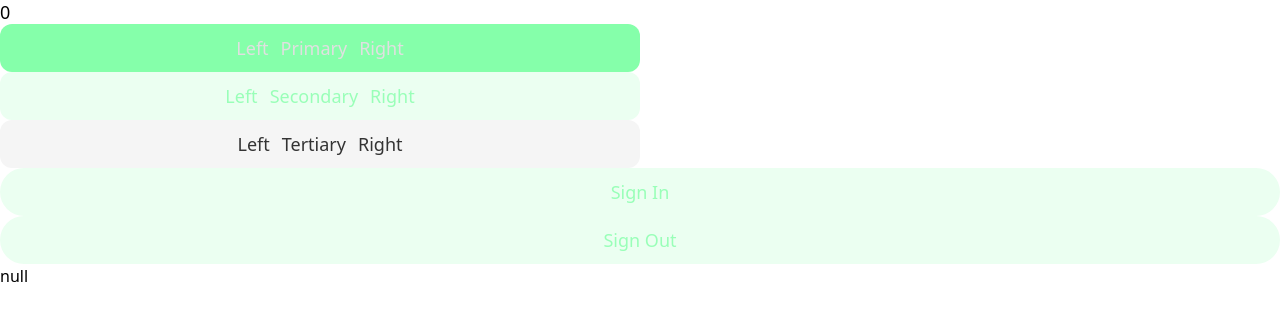
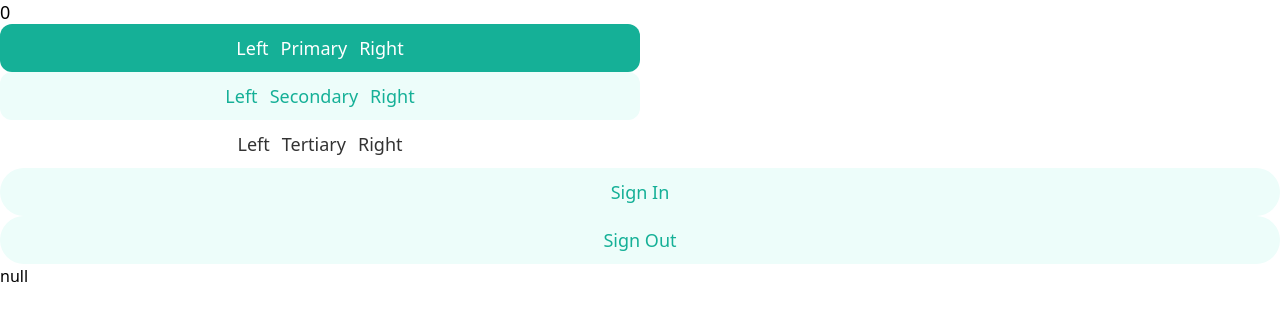
Before and after one commit to Alex12312312/moscow-hack, a Next.js app: page / in a window 1280 px wide. Shown: the top 320 px of the page. Built offline with nearby package versions, Linux system fonts and the light colour scheme; no server answers.

Commit message:
fix buttons and colors (#2)
---------

Co-authored-by: quassbottle <quassbottleyt@gmail.com>

```diff
--- a/src/app/(pages)/page.tsx
+++ b/src/app/(pages)/page.tsx
@@ -1,5 +1,5 @@
 'use client'
-import {PrimaryButton, RoundedSecondaryButton, SecondaryButton, TertiaryButton} from '@/components/ui/Button';
+import {Button} from '@/components/ui/Button';
 import {useState} from 'react';
 import {Typography} from 'Components/ui/Typography';
 import {signIn, signOut, useSession} from 'next-auth/react';
@@ -13,37 +13,48 @@ export default function Home() {
             <Typography size={'base1'} font={'regular'}>
                 {count}
             </Typography>
-            <PrimaryButton
+            <Button
                 className={'w-1/2'}
+                colorScheme={'primary'}
                 onClick={() => setCount(count + 1)}
                 leftIcon={<div>Left</div>}
                 rightIcon={<div>Right</div>}
             >
                 Primary
-            </PrimaryButton>
-            <SecondaryButton
+            </Button>
+            <Button
+                colorScheme={'secondary'}
                 className={'w-1/2'}
                 onClick={() => setCount(count + 1)}
                 leftIcon={<div>Left</div>}
                 rightIcon={<div>Right</div>}
             >
                 Secondary
-            </SecondaryButton>
-            <TertiaryButton
+            </Button>
+            <Button
+                colorScheme={'tertiary'}
                 className={'w-1/2'}
                 onClick={() => setCount(count + 1)}
                 leftIcon={<div>Left</div>}
                 rightIcon={<div>Right</div>}
             >
                 Tertiary
-            </TertiaryButton>
+            </Button>
 
-            <RoundedSecondaryButton onClick={() => signIn('google')}>
+            <Button
+                onClick={() => signIn('google')}
+                colorScheme={'secondary'}
+                roundingScheme={'custom'}
+            >
                 Sign In
-            </RoundedSecondaryButton>
-            <RoundedSecondaryButton onClick={() => signOut()}>
+            </Button>
+            <Button
+                onClick={() => signOut()}
+                colorScheme={'secondary'}
+                roundingScheme={'custom'}
+            >
                 Sign Out
-            </RoundedSecondaryButton>
+            </Button>
 
             {JSON.stringify(session)}
         </div>
--- a/src/app/globals.css
+++ b/src/app/globals.css
@@ -19,14 +19,14 @@ a {
 
 :root {
     /* accent */
-    --color-accent-100: #EBFFF1;
-    --color-accent-200: #D6FFE2;
-    --color-accent-300: #C2FFD4;
-    --color-accent-400: #ADFFC6;
-    --color-accent-500: #99FFB8;
-    --color-accent-600: #85FFAA;
-    --color-accent-700: #70FF9B;
-    --color-accent-800: #5CFF8D;
+    --color-accent-100: #EDFDFA;
+    --color-accent-200: #DAFBF5;
+    --color-accent-300: #C8F9F1;
+    --color-accent-400: #B6F6EC;
+    --color-accent-500: #18C9AB;
+    --color-accent-600: #15B097;
+    --color-accent-700: #13A48C;
+    --color-accent-800: #11927D;
 
     /* dark */
     --color-dark-100: #666666;
--- a/src/components/ui/Button/buttonVariants.ts
+++ b/src/components/ui/Button/buttonVariants.ts
@@ -24,17 +24,17 @@ interface TVProps {
     rounding: RoundingScheme;
 }
 
-const buttonVariants = tv<TVProps, any, any, any>({
+export const buttonVariants = tv<TVProps, any, any, any>({
     variants: {
         background: {
-            primary: 'bg-accent-600 hover:bg-accent-500 focus:bg-accent-700',
+            primary: 'bg-accent-600 hover:bg-accent-700 focus:bg-accent-800',
             secondary: 'bg-accent-100 hover:bg-accent-200 focus:bg-accent-300',
-            tertiary: 'bg-neutral-100 hover:bg-neutral-300 focus:hover:bg-neutral-500',
+            tertiary: 'bg-white hover:bg-neutral-200 focus:hover:bg-neutral-300',
             disabled: 'bg-neutral-200',
         },
         textColor: {
-            primary: 'text-neutral-300 hover:text-neutral-400 focus:text-neutral-100',
-            secondary: 'text-accent-500 hover:text-accent-500 focus:text-accent-600',
+            primary: 'text-white',
+            secondary: 'text-accent-600',
             tertiary: 'text-black',
             disabled: 'text-neutral-400',
         },
@@ -49,50 +49,6 @@ const buttonVariants = tv<TVProps, any, any, any>({
     }
 });
 
-// primary button styles
-const basePrimaryButton = (padding: keyof PaddingScheme | undefined, rounding: keyof RoundingScheme | undefined) => buttonVariants({
-    background: 'primary',
-    textColor: 'primary',
-    padding: padding,
-    rounding: rounding,
-});
-
-export const primaryButton = basePrimaryButton('default', 'default');
-
-export const roundedPrimaryButton = basePrimaryButton('default', 'custom');
-
-export const miniPrimaryButton = basePrimaryButton('mini', 'default');
-
-export const miniRoundedPrimaryButton = basePrimaryButton('mini', 'custom');
-
-// secondary button styles
-const baseSecondaryButton = (padding: keyof PaddingScheme | undefined, rounding: keyof RoundingScheme | undefined) => buttonVariants({
-    background: 'secondary',
-    textColor: 'secondary',
-    padding: padding,
-    rounding: rounding,
-});
-
-export const secondaryButton = baseSecondaryButton('default', 'default');
-
-export const roundedSecondaryButton = baseSecondaryButton('default', 'custom');
-
-export const miniSecondaryButton = baseSecondaryButton('mini', 'default');
-
-export const miniRoundedSecondaryButton = baseSecondaryButton('mini', 'custom');
-
-// tertiary button styles
-const baseTertiaryButton = (padding: keyof PaddingScheme | undefined, rounding: keyof RoundingScheme | undefined) => buttonVariants({
-    background: 'tertiary',
-    textColor: 'tertiary',
-    padding: padding,
-    rounding: rounding,
-});
-
-export const tertiaryButton = baseTertiaryButton('default', 'default');
-
-export const roundedTertiaryButton = baseTertiaryButton('default', 'custom');
-
-export const miniTertiaryButton = baseTertiaryButton('mini', 'default');
-
-export const miniRoundedTertiaryButton = baseTertiaryButton('mini', 'custom');
+export type ColorSchemeType = keyof ColorScheme
+export type RoundingSchemeType = keyof RoundingScheme
+export type PaddingSchemeType = keyof PaddingScheme
--- a/src/components/ui/Button/index.tsx
+++ b/src/components/ui/Button/index.tsx
@@ -1,22 +1,18 @@
 import {ITypography, Typography} from '../Typography';
 import React, {ReactNode} from 'react';
 import {
-    miniPrimaryButton,
-    miniRoundedPrimaryButton,
-    miniRoundedSecondaryButton,
-    miniRoundedTertiaryButton,
-    miniSecondaryButton,
-    miniTertiaryButton,
-    primaryButton,
-    roundedPrimaryButton,
-    roundedSecondaryButton,
-    roundedTertiaryButton,
-    secondaryButton,
-    tertiaryButton
+    buttonVariants,
+    ColorSchemeType,
+    PaddingSchemeType,
+    RoundingSchemeType
 } from 'Components/ui/Button/buttonVariants';
+import clsx from 'clsx';
 
 interface IButton {
     buttonVariantStyles?: string
+    colorScheme?: ColorSchemeType;
+    roundingScheme?: RoundingSchemeType;
+    paddingScheme?: PaddingSchemeType;
     htmlType?: 'submit' | 'reset' | 'button';
     onClick?: (event: React.MouseEvent<HTMLButtonElement>) => void;
     className?: string;
@@ -26,9 +22,18 @@ interface IButton {
     children?: ReactNode;
 }
 
-const BaseButton = (props: IButton) => {
+export const Button = (props: IButton) => {
     return <button
-        className={`${props.className} ${props.buttonVariantStyles}`}
+        className={clsx(
+            props.className,
+            props.buttonVariantStyles,
+            buttonVariants({
+                background: props.colorScheme ?? 'primary',
+                textColor: props.colorScheme ?? 'primary',
+                padding: props.paddingScheme ?? 'default',
+                rounding: props.roundingScheme ?? 'default'
+            })
+        )}
         onClick={props.onClick}
         type={props.htmlType}
     >
@@ -44,33 +49,3 @@ const BaseButton = (props: IButton) => {
         </Typography>
     </button>
 };
-
-// primary
-export const PrimaryButton = (props: IButton) =>
-    <BaseButton buttonVariantStyles={primaryButton} {...props} >{props.children}</BaseButton>
-export const RoundedPrimaryButton = (props: IButton) =>
-    <BaseButton buttonVariantStyles={roundedPrimaryButton} {...props} >{props.children}</BaseButton>
-export const MiniPrimaryButton = (props: IButton) =>
-    <BaseButton buttonVariantStyles={miniPrimaryButton} {...props} >{props.children}</BaseButton>
-export const MiniRoundedPrimaryButton = (props: IButton) =>
-    <BaseButton buttonVariantStyles={miniRoundedPrimaryButton} {...props} >{props.children}</BaseButton>
-
-// secondary
-export const SecondaryButton = (props: IButton) =>
-    <BaseButton buttonVariantStyles={secondaryButton} {...props} >{props.children}</BaseButton>
-export const RoundedSecondaryButton = (props: IButton) =>
-    <BaseButton buttonVariantStyles={roundedSecondaryButton} {...props} >{props.children}</BaseButton>
-export const MiniSecondaryButton = (props: IButton) =>
-    <BaseButton buttonVariantStyles={miniSecondaryButton} {...props} >{props.children}</BaseButton>
-export const MiniRoundedSecondaryButton = (props: IButton) =>
-    <BaseButton buttonVariantStyles={miniRoundedSecondaryButton} {...props} >{props.children}</BaseButton>
-
-// secondary
-export const TertiaryButton = (props: IButton) =>
-    <BaseButton buttonVariantStyles={tertiaryButton} {...props} >{props.children}</BaseButton>
-export const RoundedTertiaryButton = (props: IButton) =>
-    <BaseButton buttonVariantStyles={roundedTertiaryButton} {...props} >{props.children}</BaseButton>
-export const MiniTertiaryButton = (props: IButton) =>
-    <BaseButton buttonVariantStyles={miniTertiaryButton} {...props} >{props.children}</BaseButton>
-export const MiniRoundedTertiaryButton = (props: IButton) =>
-    <BaseButton buttonVariantStyles={miniRoundedTertiaryButton} {...props} >{props.children}</BaseButton>
```
